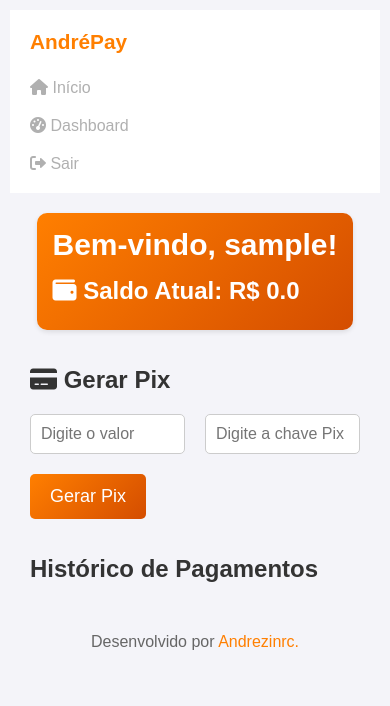
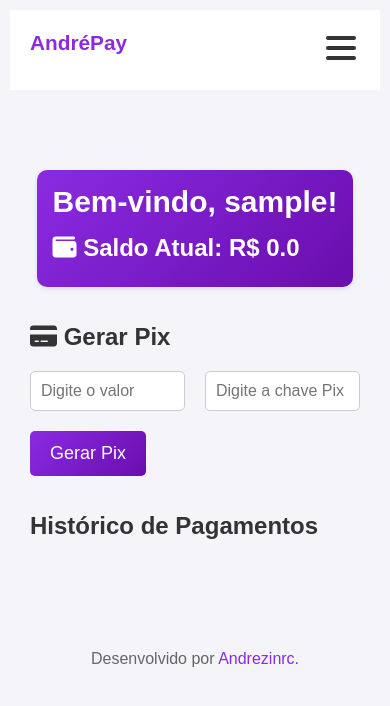
Before and after one commit to Andrezinrc/FlaskPix, a Flask app: page /dashboard in a window 390 px wide. Shown: the top 706 px of the page. Run offline with Flask 3, Linux system fonts and the light colour scheme; the visitor is signed in with stand-in values (Sample User, id 1); data that the repository does not hold is empty.

Commit message:
Adiciona botão hambúrguer para dispositivos móveis

```diff
--- a/app/routes.py
+++ b/app/routes.py
@@ -21,6 +21,7 @@ def dashboard():
                            username=current_user.username,
                            balance=current_user.balance,
                            payments=payments)
+
 
 @app.route("/login", methods=["GET", "POST"])
 def login():
--- a/app/static/styles.css
+++ b/app/static/styles.css
@@ -29,10 +29,13 @@ h2{
     background-color: #fff;
 }
 .titulo h2{
-    color: #ff7f00;
+    color: #8A2BE2;
 }
 span{
-    color: #ff7f00;
+    color: #8A2BE2;
+}
+.hamburguer{
+    display: none;
 }
 .menu-desk{
     display: flex;
@@ -50,12 +53,12 @@ span{
 .boas-vindas-dash{
     width: auto;
     max-width: 500px;
-    background: linear-gradient(135deg, #ff7f00, #d44d00);
     color: #fff;
     padding: 15px;
     border-radius: 10px;
     margin-bottom: 20px;
     margin: 0 auto;
+    background: linear-gradient(135deg, #8A2BE2, #6A0DAD);
     box-shadow: 0 2px 5px rgba(0, 0, 0, 0.1);
 }
 main {
@@ -68,7 +71,7 @@ main {
     display: flex;
     flex-direction: column;
     height: 100vh;
-    padding: 20px;
+    padding: 100px 50px;
 }
 h1 {
     font-size: 36px;
@@ -88,8 +91,6 @@ p{
     color: #333;
 }
 form{
-    position: relative;
-    top: 20%;
     width: 100%;
     max-width: 400px;
     margin: 0 auto;
@@ -98,7 +99,7 @@ form{
     box-shadow: 0 4px 6px rgba(0, 0, 0, 0.3);
 }
 form h2{
-    color: #ff7f00;
+    color: #8A2BE2;
 }
 input[type="text"], input[type="password"], input[type="number"] {
     width: 100%;
@@ -115,7 +116,7 @@ input[type="text"]:focus, input[type="password"]:focus, input[type="number"]:foc
 }
 
 button {
-    background: linear-gradient(135deg, #ff7f00, #d44d00);
+    background: linear-gradient(135deg, #8A2BE2, #6A0DAD);
     color: white;
     padding: 12px 20px;
     border: none;
@@ -126,9 +127,9 @@ button {
 }
 
 button:hover {
-    background: linear-gradient(135deg, #d44d00, #b34700);
     transform: translateY(-2px);
-    box-shadow: 0 5px 10px rgba(255, 127, 0, 0.3);
+    background: linear-gradient(135deg, #9B4DFF, #5C0C8C);
+    box-shadow: 0 5px 10px rgba(138, 43, 226, 0.3);
 }
 
 button:disabled {
@@ -170,12 +171,13 @@ ul{
     color: #B0B0B0;
     box-shadow: 0 2px 5px rgba(0, 0, 0, 0.1);
 }
-
+.historico-pagamentos li:hover{
+    transform: translateY(-2px);
+}
 .historico-pagamento li a{
-   color: #ff7f00;
+   color: #8A2BE2;
 }
 .historico-pagamento li h4 {
-    color: #ff007f;
     margin: 0 0 5px;
 }
 
@@ -201,7 +203,7 @@ footer p{
     color: #666;
 }
 footer p span{
-    color: #ff7f00;
+    color: #8A2BE2;
 }
 @media screen and (max-width: 1024px){
     body{
@@ -211,6 +213,40 @@ footer p span{
     .container{
         width: 100%;
         height: auto;
+    }
+
+    .container-titulo-hamburguer{
+        width: 100%;
+        display: flex;
+        justify-content: space-between;
+        align-items: center;
+    }
+    .hamburguer {
+    display: block;
+    width: 40px;
+    height: 40px;
+    border-radius: 5px;
+}
+
+.line {
+    display: flex;
+    width: 30px;
+    height: 4px;
+    background-color: #333;
+    border-radius: 3px;
+    margin: 6px;
+    transform-origin: 30px;
+}
+    .nav-bar{
+        display: none;
+    }
+    .menu-desk{
+        display: flex;
+        flex-direction: column;
+        gap: 20px;
+    }
+    .abrirMenu {
+        display: block;
     }
 
 }
@@ -228,7 +264,9 @@ footer p span{
     .boas-vidas-dash{
         font-size: 1.5rem;
     }
-    form {
-        top: auto;
+}
+@media screen and (max-width: 420px){
+    .container{
+        padding: 80px 20px;
     }
 }
--- a/app/templates/base.html
+++ b/app/templates/base.html
@@ -1,18 +1,25 @@
 <!DOCTYPE html>
 <html lang="pt-br">
 <head>
-    <meta charset="UTF-8">
-    <meta name="viewport" content="width=1100, initial-scale=1">
+   <meta name="viewport" content="width=width-device-width, initial-scale=1">
     <title>{% block title %}Sistema de Pagamento{% endblock %}</title>
     <link rel="stylesheet" href="{{ url_for('static', filename='styles.css') }}">
     <link href="https://cdnjs.cloudflare.com/ajax/libs/font-awesome/6.0.0-beta3/css/all.min.css" rel="stylesheet">
 </head>
 <body>
     <header class="cabecalho">
-        <div class="titulo">
-            <h2>AndréPay</h2>
+        <div class="container-titulo-hamburguer">
+            <div class="titulo">
+                <h2>AndréPay</h2>
+            </div>
+
+            <div class="hamburguer" id="btn-menu">
+                <span class="line"></span>
+                <span class="line"></span>
+                <span class="line"></span>
+            </div>
         </div>
-        <nav class="nav-bar">
+        <nav class="nav-bar" id="menu">
             <ul class="menu-desk">
                 <li class="nav-list"><a class="nav-link" href="{{ url_for('index') }}"><i class="fas fa-home"></i> Início</a></li>
                 {% if current_user.is_authenticated %}
@@ -32,5 +39,14 @@
     <footer>
         <p>Desenvolvido por <span>Andrezinrc.</span></p>
     </footer>
+
+    <script>
+        let btnMenu = document.getElementById("btn-menu");
+        let menu = document.getElementById("menu");
+
+        btnMenu.addEventListener("click", () => {
+            menu.classList.toggle('abrirMenu');
+        });
+    </script>
 </body>
 </html>
--- a/app/templates/dashboard.html
+++ b/app/templates/dashboard.html
@@ -27,8 +27,13 @@
     {% for payment in payments %}
         <li>
             <i class="fas fa-check-circle"></i>
-            R$ {{ payment.amount }} - Código Pix: <a style="color: #ff7f00;">{{ payment.pix_code }}</a> -
-            <strong>Status: {{ payment.status }}</strong>
+            R$ {{ payment.amount }} - Código Pix: <a>{{ payment.pix_code }}</a> -
+           {% if payment.status == "confirmado" %}                <strong style="color:  #388E3C;" >Status: {{ payment.status }}</strong>
+           {% elif payment.status == "pendente"  %}
+                <strong style="color: #FBC02D;">Status: {{ payment.status }}</strong>
+           {% else %}
+                <strong>Status: {{ payment.status }}</strong>
+           {% endif %}
         </li>
     {% endfor %}
     </ul>
--- a/app/templates/login.html
+++ b/app/templates/login.html
@@ -3,7 +3,7 @@
 {% block title %}Login{% endblock %}
 
 {% block content %}
-
+<div class="container">
     <form method="POST">
         <div>
              <h2><i class="fas fa-user-lock"></i> Login</h2>
@@ -19,7 +19,7 @@
         </div>
         <button type="submit"><i class="fas fa-sign-in-alt"></i> Entrar</button>
     </form>
-
+</div>
     {% with messages = get_flashed_messages(with_categories=true) %}
         {% if messages %}
             {% for category, message in messages %}
```
Also changed, not shown: inicio.jpeg, instance/meu_banco.db, login.jpeg, pay.jpeg.
